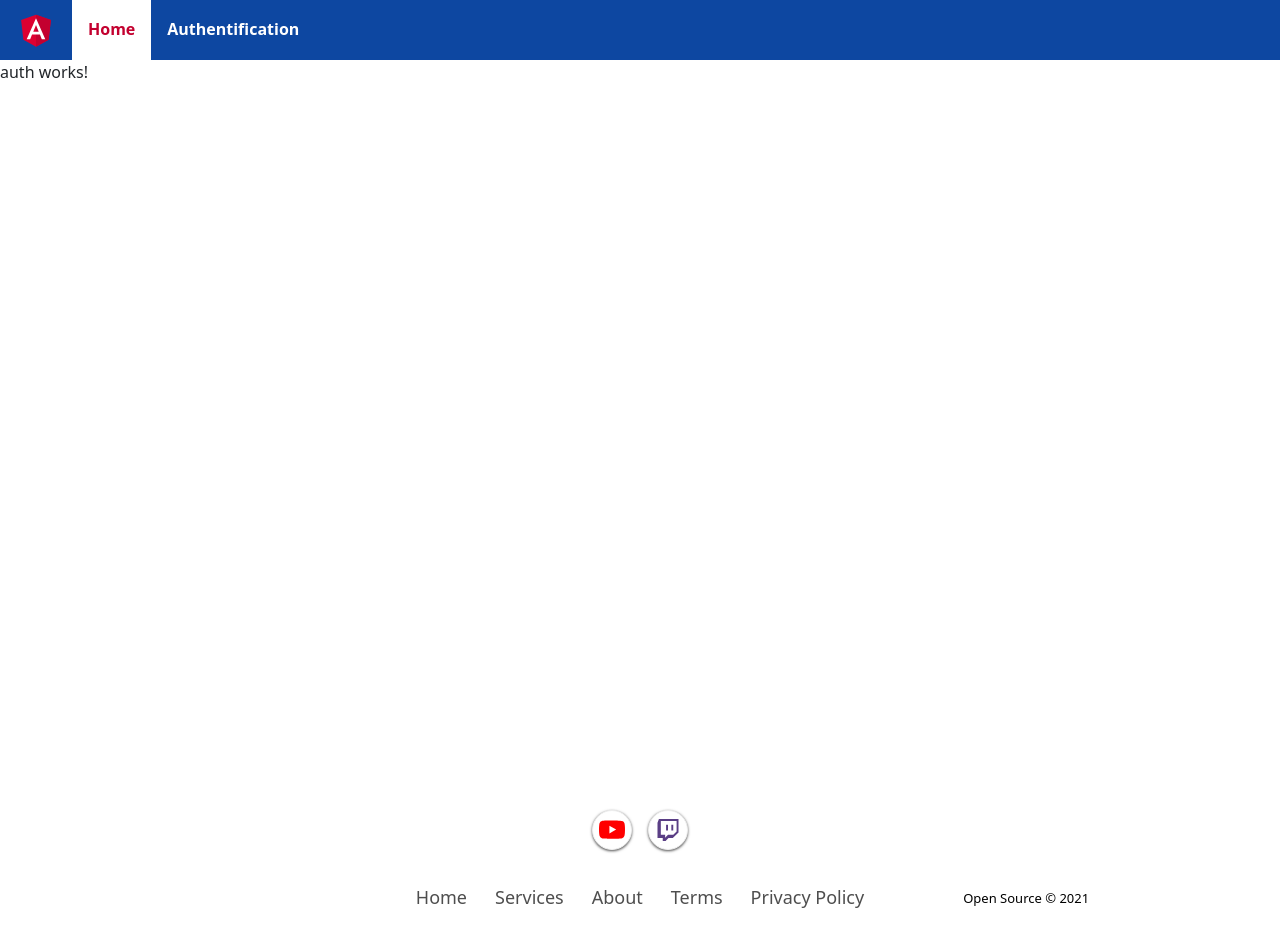
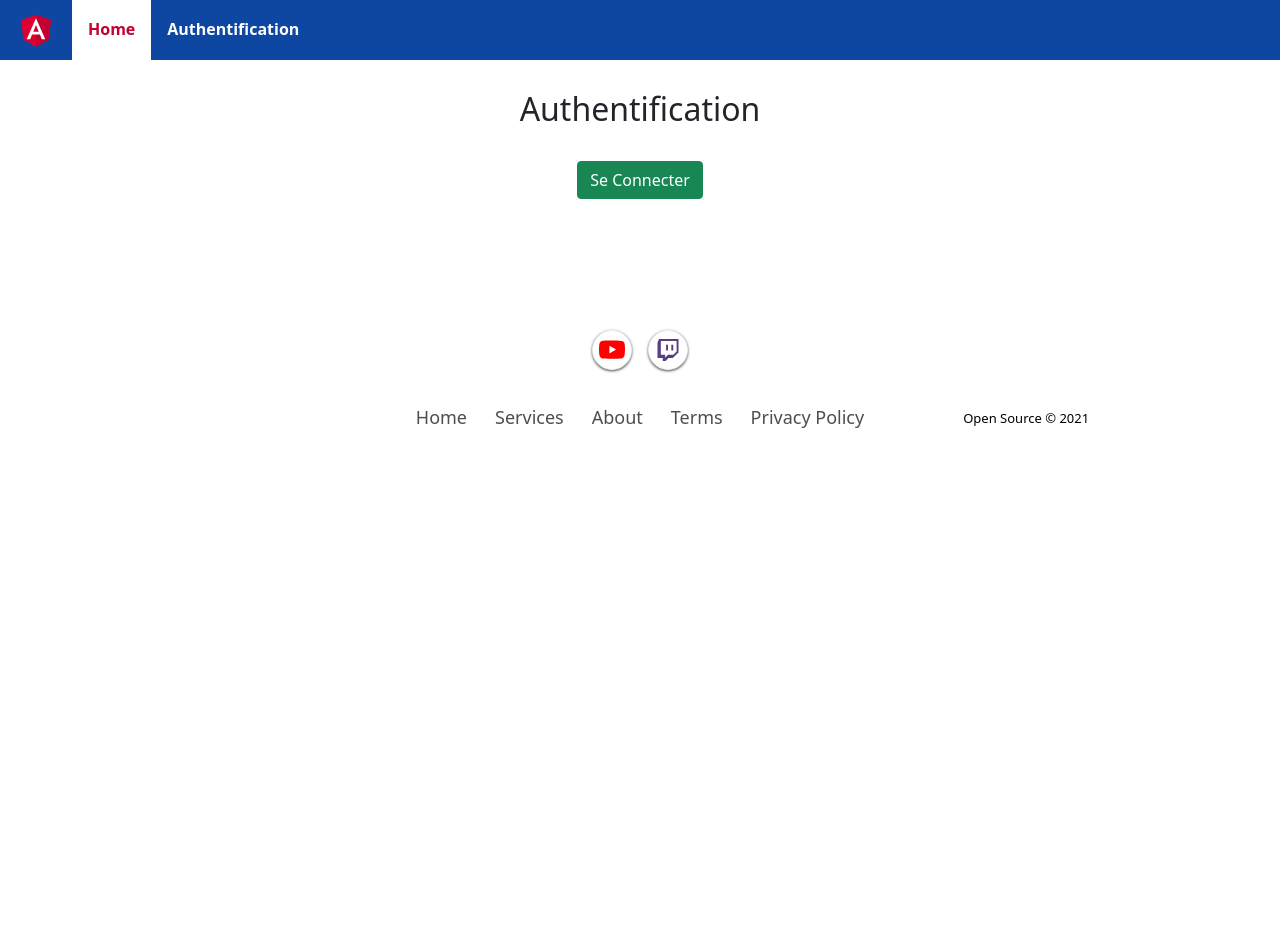
Before and after one commit to Vunerio/angular-from-scratch-A2Z, an Angular app in the folder angular-from-scratch-A2Z/: page /auth in a window 1280 px wide. After the commit the page ends 800 px from the top, so only its background shows below. Built offline with nearby package versions, Linux system fonts and the light colour scheme.

Commit message:
feat(auth): IHM of signIn, signOut. Footer css debugged.

```diff
--- a/angular-from-scratch-A2Z/src/app/app.component.scss
+++ b/angular-from-scratch-A2Z/src/app/app.component.scss
@@ -90,6 +90,7 @@ p {
 
 body, html {
   height:100%;
+  min-height:100%;
   margin:0;
 }
 
--- a/angular-from-scratch-A2Z/src/app/auth/auth.component.html
+++ b/angular-from-scratch-A2Z/src/app/auth/auth.component.html
@@ -1 +1,11 @@
-<p>auth works!</p>
+<div class="content">
+  <h2>Authentification</h2>
+  <div class="signInOut">
+    <button class="btn btn-success" *ngIf="!authStatus" (click)="onSignIn()">
+      Se Connecter
+    </button>
+    <button class="btn btn-danger" *ngIf="authStatus" (click)="onSignOut()">
+      Se Déconnecter
+    </button>
+  </div>
+</div>
--- a/angular-from-scratch-A2Z/src/app/auth/auth.component.scss
+++ b/angular-from-scratch-A2Z/src/app/auth/auth.component.scss
@@ -0,0 +1,29 @@
+h1,
+h2,
+h3,
+h4,
+h5,
+h6 {
+  margin: 8px;
+}
+
+html,body {
+  height: 100%;
+  margin: 0;
+}
+
+.content {
+  position:relative;
+  display: flex;
+  margin: 22px auto 32px;
+  padding: 0 16px;
+  max-width: 960px;
+  flex-direction: column;
+  align-items: center;
+  height: 100%;
+  min-height: 100%;
+}
+
+.signInOut {
+  margin: 25px
+}
--- a/angular-from-scratch-A2Z/src/app/auth/auth.component.ts
+++ b/angular-from-scratch-A2Z/src/app/auth/auth.component.ts
@@ -1,4 +1,5 @@
 import { Component, OnInit } from '@angular/core';
+import { AuthService } from '../services/auth.service';
 
 @Component({
   selector: 'app-auth',
@@ -7,9 +8,25 @@ import { Component, OnInit } from '@angular/core';
 })
 export class AuthComponent implements OnInit {
 
-  constructor() { }
+  authStatus!: boolean;
 
-  ngOnInit(): void {
+  constructor(private authService: AuthService) { }
+
+  ngOnInit() {
+    this.authStatus = this.authService.isAuth;
   }
 
+  onSignIn() {
+    this.authService.signIn().then(
+      () => {
+        console.log('Connexion réussi !');
+        this.authStatus = this.authService.isAuth;
+      }
+    );
+  }
+
+  onSignOut() {
+    this.authService.signOut();
+    this.authStatus = this.authService.isAuth;
+  }
 }
--- a/angular-from-scratch-A2Z/src/app/footer/footer.component.scss
+++ b/angular-from-scratch-A2Z/src/app/footer/footer.component.scss
@@ -1,5 +1,5 @@
 .footer-basic {
-  position: absolute;
+  position: relative;
   width: 100%;
   left: 0;
   bottom: 0;
```
